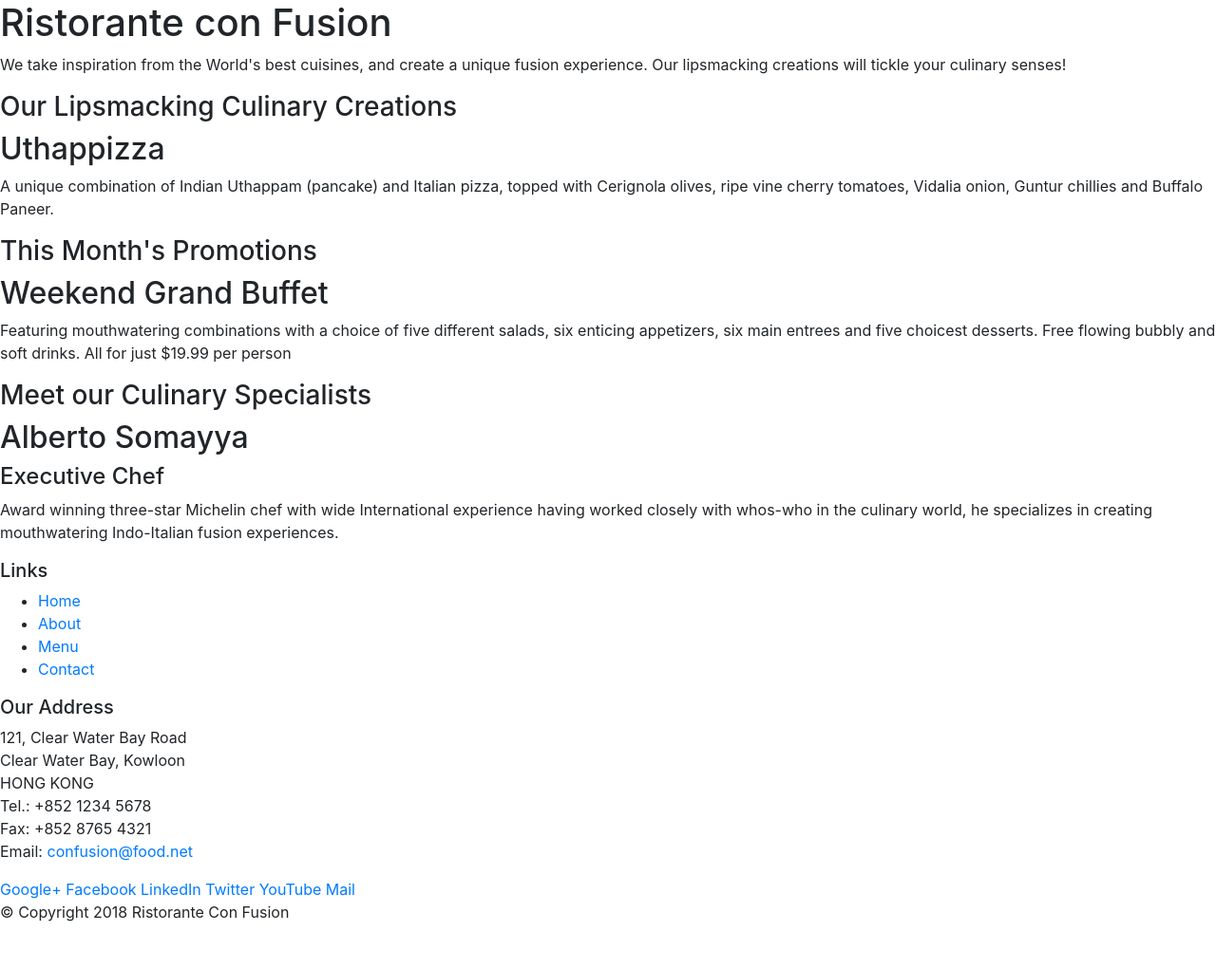
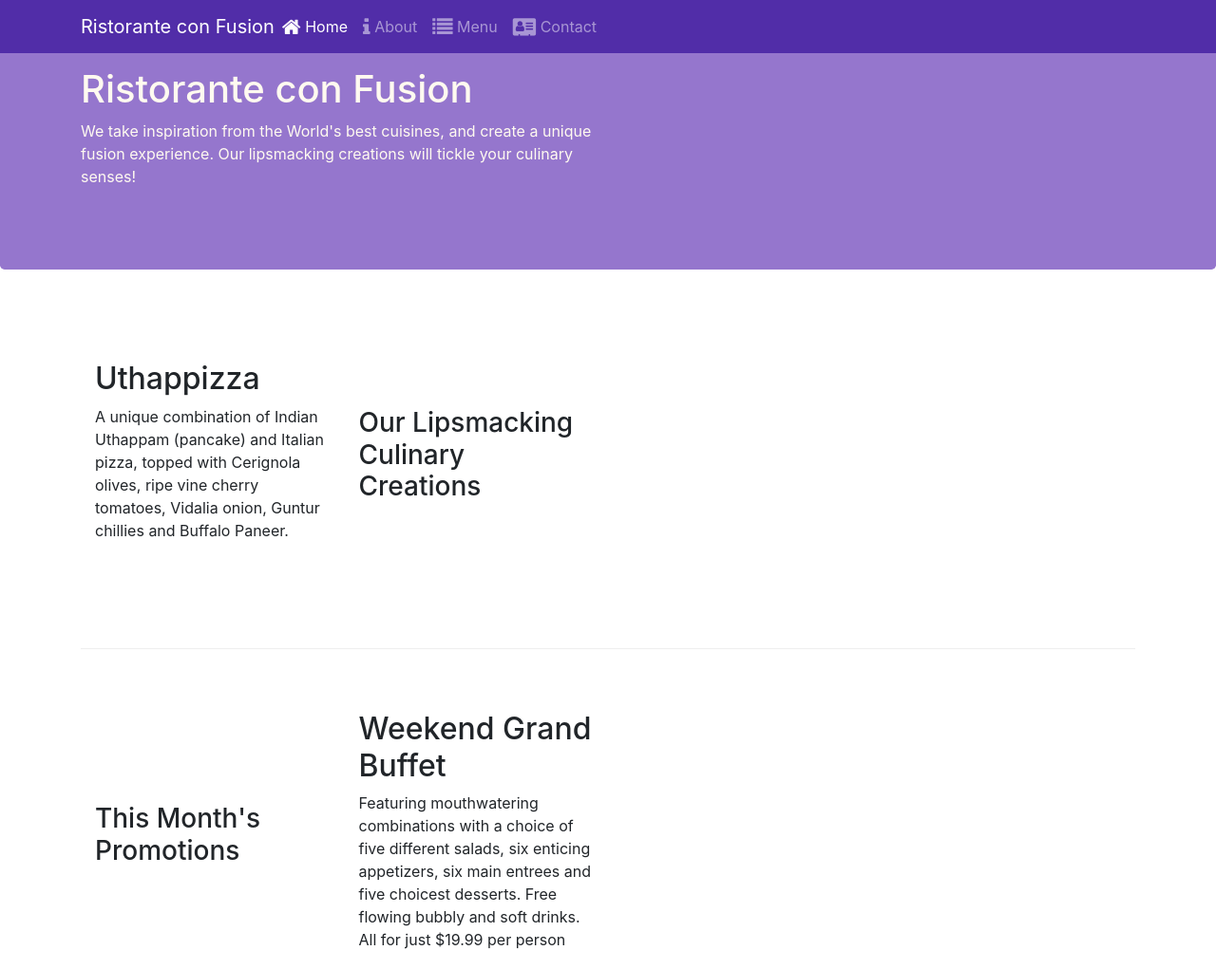
Before and after one commit to MPerezMateo/BootstrapDesign, a website: page index.html in a window 1280 px wide. Shown: the top 1021 px of the page at 95% size. Before the commit the page ends 989 px from the top, so only its background shows below. Drawn offline with nearby package versions, Linux system fonts and the light colour scheme.

Commit message:
Included social icons

```diff
--- /dev/null
+++ b/css/styles.css
@@ -0,0 +1,39 @@
+.row-header{
+    margin: 0px auto;
+    padding: 0px auto;
+}
+
+.row-content {
+    margin: 0px auto;
+    padding: 50px 0px 50px 0px;
+    border-bottom: 1px ridge;
+    min-height: 400px;
+}
+
+.footer{
+    background-color: #D1C4E9;
+    margin: 0px auto;
+    padding: 20px 0px 20px 0px;
+}
+
+.jumbotron{
+    padding: 70px 30px 70px 30px;
+    margin: 0px auto;
+    background: #9576CD;
+    color: floralwhite;
+}
+
+.address{
+    font-size: 80%;
+    margin: 0px;
+    color: #0f0f0f
+}
+
+.body{
+    padding:50px 0px 0px 0px;
+    z-index: 0;
+}
+
+.navbar-dark{
+    background-color: #512DA8;
+}
--- a/index.html
+++ b/index.html
@@ -9,51 +9,71 @@
 
     <!-- Bootstrap CSS -->
     <link rel="stylesheet" href="node_modules/bootstrap/dist/css/bootstrap.min.css">
+    <link rel="stylesheet" href="node_modules/font-awesome/css/font-awesome.min.css">
+    <link rel="stylesheet" href="node_modules/bootstrap-social/bootstrap-social.css">
+    <link rel="stylesheet" href="css/styles.css">
     <title>Ristorante Con Fusion</title>
 </head>
 
 <body>
+    <nav class="navbar navbar-dark navbar-expand-sm fixed-top">
+        <div class="container">
+            <button class="navbar-toggler" type="button" data-toggle="collapse" data-target="#Navbar">
+                <span class="navbar-toggler-icon"><span>
+            </button>
+            <a class="navbar-brand mr-auto" href="#">Ristorante con Fusion</a>
+            <div #Navbar class="collapse navbar-collapse">
+                <ul class="navbar-nav mr-auto">
+                    <li class="nav-item active"><a class="nav-link" href="#"><span class="fa fa-home fa-lg"></span> Home</a></li>
+                    <li class="nav-item"><a class="nav-link" href="./aboutus.html"><span class="fa fa-info fa-lg"></span> About</a></li>
+                    <li class="nav-item"><a class="nav-link" href="#"><span class="fa fa-list fa-lg"></span> Menu</a></li>
+                    <li class="nav-item"><a class="nav-link" href="#"><span class="fa fa-address-card fa-lg"></span> Contact</a></li>
+                </ul>
+            </div>
+        </div>
+    </nav>
 
-    <header>
-        <div>
-            <div>
-                <div>
+    <header class=jumbotron>
+        <div class=container>
+            <div class=row>
+                <div class="col-12 col-sm-6">
                     <h1>Ristorante con Fusion</h1>
                     <p>We take inspiration from the World's best cuisines, and create a unique fusion experience. Our lipsmacking creations will tickle your culinary senses!</p>
                 </div>
-                <div>
+                <div class="col-12 col-sm">
                 </div>
             </div>
         </div>
     </header>
 
-    <div>
-        <div>
-            <div>
+    <div class="container">
+        <div class="row row-content align-items-center">
+            <div class="col-12 col-sm-4 col-md-3">
                 <h3>Our Lipsmacking Culinary Creations</h3>
             </div>
-            <div>
+            <div class="col
+             col-sm order-sm-first col-md-3">
                 <h2>Uthappizza</h2>
                 <p>A unique combination of Indian Uthappam (pancake) and Italian pizza, topped with Cerignola olives, ripe vine cherry tomatoes, Vidalia onion, Guntur chillies and Buffalo Paneer.</p>
             </div>
         </div>
 
 
-        <div>
-            <div>
+        <div class="row row-content align-items-center">
+            <div class="col-12 col-sm-4 col-md-3">
                 <h3>This Month's Promotions</h3>
             </div>
-            <div>
+            <div class="col col-sm col-md-3">
                 <h2>Weekend Grand Buffet</h2>
                 <p>Featuring mouthwatering combinations with a choice of five different salads, six enticing appetizers, six main entrees and five choicest desserts. Free flowing bubbly and soft drinks. All for just $19.99 per person </p>
             </div>
         </div>
 
-        <div>
-            <div>
+        <div class="row row-content align-items-center">
+            <div class="col-12 order-sm-last col-sm-4 col-md-3">
                 <h3>Meet our Culinary Specialists</h3>
             </div>
-            <div>
+            <div class="col col-sm order-sm-first col-md-3">
                 <h2>Alberto Somayya</h2>
                 <h4>Executive Chef</h4>
                 <p>Award winning three-star Michelin chef with wide International experience having worked closely with whos-who in the culinary world, he specializes in creating mouthwatering Indo-Italian fusion experiences. </p>
@@ -62,44 +82,44 @@
     </div>
 
     <footer>
-        <div>
-            <div>
-                <div>
+        <div class=container>
+            <div class="row footer">
+                <div class="col-4 offset-1 col-sm-2">
                     <h5>Links</h5>
-                    <ul>
+                    <ul class="list-unstyled">
                         <li><a href="#">Home</a></li>
-                        <li><a href="#">About</a></li>
+                        <li><a href="./aboutus.html">About</a></li>
                         <li><a href="#">Menu</a></li>
                         <li><a href="#">Contact</a></li>
                     </ul>
                 </div>
-                <div>
+                <div class="col-7 col-sm-5">
                     <h5>Our Address</h5>
                     <address>
 		              121, Clear Water Bay Road<br>
 		              Clear Water Bay, Kowloon<br>
 		              HONG KONG<br>
-		              Tel.: +852 1234 5678<br>
-		              Fax: +852 8765 4321<br>
-		              Email: <a href="mailto:confusion@food.net">confusion@food.net</a>
-		           </address>
+                      <span class="fa fa-phone fa-lg"> </span> Tel.: +852 1234 5678<br>
+		              <span class="fa fa-fax fa-lg"> </span> Fax: +852 8765 4321<br>
+		              <span class="fa fa-envelope fa-lg"></span> Email: <a href="mailto:confusion@food.net">confusion@food.net</a>
+    		           </address>
                 </div>
-                <div>
-                    <div>
-                        <a href="http://google.com/+">Google+</a>
-                        <a href="http://www.facebook.com/profile.php?id=">Facebook</a>
-                        <a href="http://www.linkedin.com/in/">LinkedIn</a>
-                        <a href="http://twitter.com/">Twitter</a>
-                        <a href="http://youtube.com/">YouTube</a>
-                        <a href="mailto:">Mail</a>
+                <div class="col-12 col-sm-4 align-self-center">
+                    <div class="text-center">
+                        <a class="btn btn-social-icon btn-google" href="http://google.com/+"><i class="fa fa-google-plus fa-lg"></i></a>
+                        <a class="btn btn-social-icon btn-facebook" href="http://www.facebook.com/profile.php?id="><i class="fa fa-facebook fa-lg"></i></a>
+                        <a class="btn btn-social-icon btn-linkedin" href="http://www.linkedin.com/in/"><i class="fa fa-linkedin fa-lg"></i> </a>
+                        <a class="btn btn-social-icon btn-twitter" href="http://twitter.com/"><i class="fa fa-twitter fa-lg"></i></a>
+                        <a class="btn btn-social-icon btn-youtube" href="http://youtube.com/"><i class="fa fa-youtube fa-lg"></i></a>
+                        <a class="btn btn-social-icon" href="mailto:"><i class="fa fa-envelope-o fa-lg"></i></a>
                     </div>
                 </div>
-           </div>
-           <div>
-                <div>
+            </div>
+            <div class="row justify-content-center">
+                <div class="col-auto">
                     <p>© Copyright 2018 Ristorante Con Fusion</p>
                 </div>
-           </div>
+            </div>
         </div>
     </footer>
     <!-- jQuery first, then Popper.js, then Bootstrap JS. -->
--- a/package.json
+++ b/package.json
@@ -2,7 +2,7 @@
   "name": "confusion",
   "version": "1.0.0",
   "description": "This is a website for Ristorante Con Fusion",
-  "main": "index.html",
+  "main": "aboutus.html",
   "scripts": {
     "start": "npm run lite",
     "test": "echo \"Error: no test specified\" && exit 1",
@@ -15,6 +15,8 @@
   },
   "dependencies": {
     "bootstrap": "^4.0.0",
+    "bootstrap-social": "^5.1.1",
+    "font-awesome": "^4.7.0",
     "jquery": "^3.3.1",
     "popper.js": "^1.12.9"
   }
```
Also changed, not shown: aboutus.html (added, +133 -0 lines), 1 other file.
